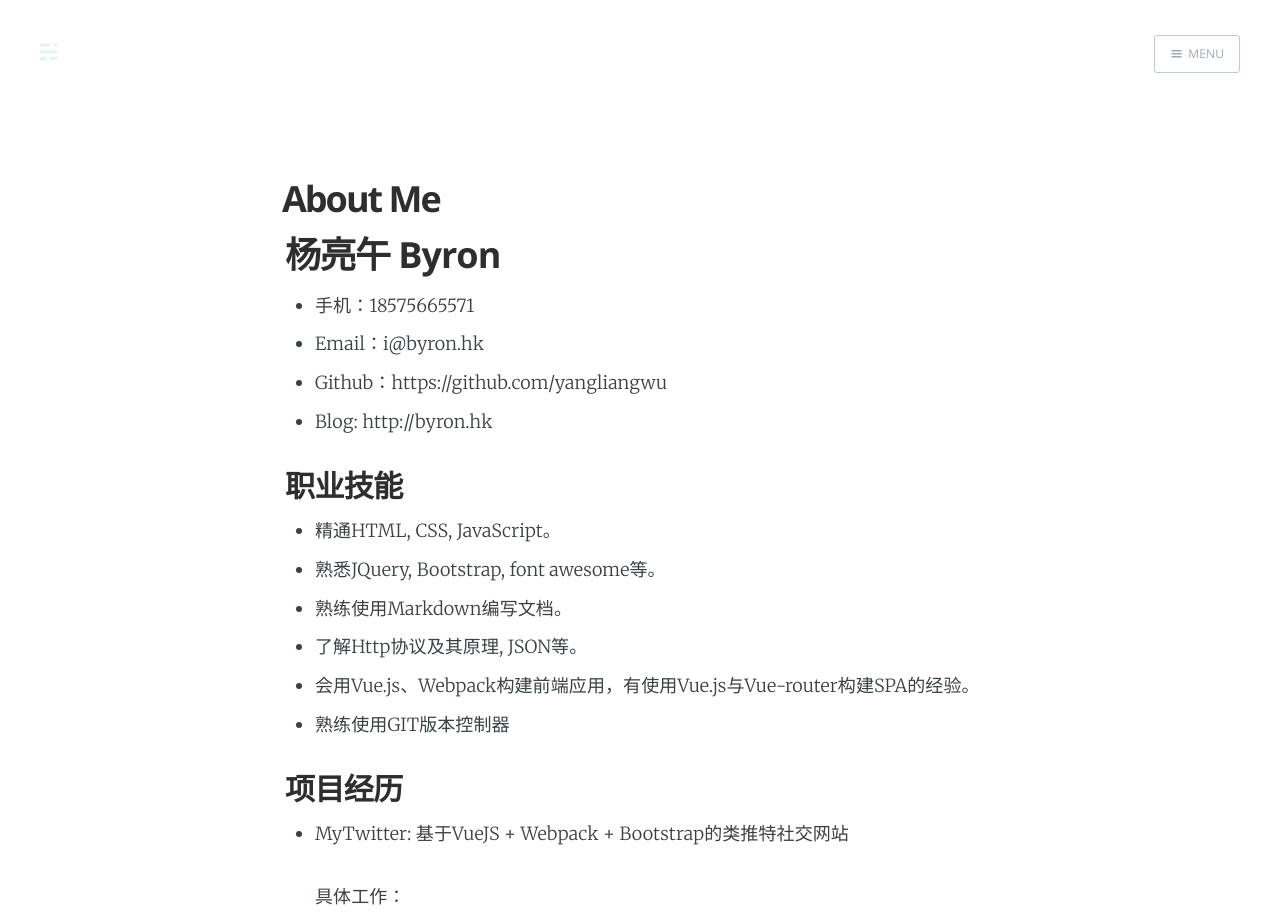
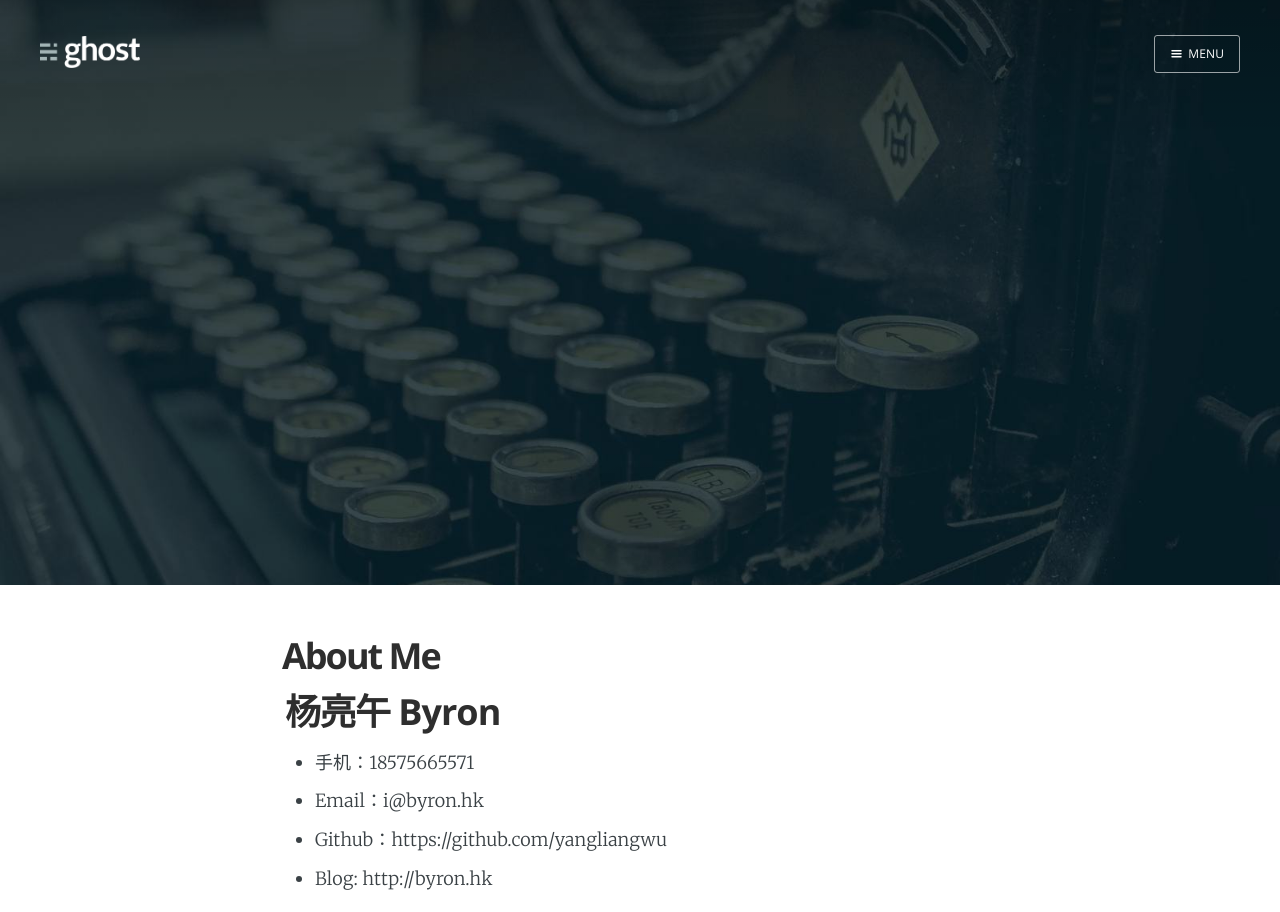
Before and after one commit to yangliangwu/blog, a Jekyll site: the page built from about/index.md, in a window 1280 px wide. Shown: the top 912 px of the page. Built offline with Jekyll 4.4.1, drawn with Linux system fonts in a browser that asks for light colours; nearby versions of some CDN libraries.

Commit message:
Update index.md

```diff
--- a/about/index.md
+++ b/about/index.md
@@ -2,9 +2,11 @@
 layout: page
 title: About Me
 navigation: true
+cover: 'assets/images/cover1.jpg'
 logo: 'assets/images/ghost.png'
 current: about
 ---
+
 ## 杨亮午 Byron
 
 * 手机：18575665571
```
